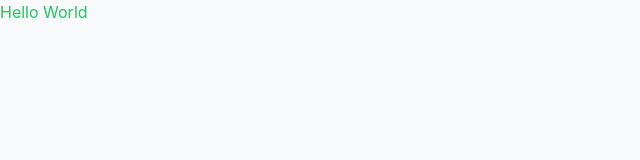
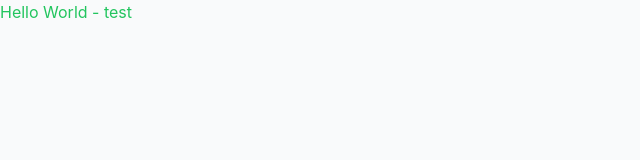
Before and after one commit to shnparker/vite-starter-template, a React (Vite) app: page / in a window 1280 px wide. Shown: the top 160 px of the page, without its empty margins (0-640 px from the left). Built offline with nearby package versions, Linux system fonts and the light colour scheme.

Commit message:
test pr flow

```diff
--- a/src/App.tsx
+++ b/src/App.tsx
@@ -1,5 +1,6 @@
+import test from '@/utils/test'
 function App() {
-  return <h1 className="text-green-500">Hello World</h1>
+  return <h1 className="text-green-500">Hello World - {test()}</h1>
 }
 
 export default App
--- /dev/null
+++ b/src/utils/test.ts
@@ -0,0 +1,3 @@
+export default function test() {
+  return 'test'
+}
```
